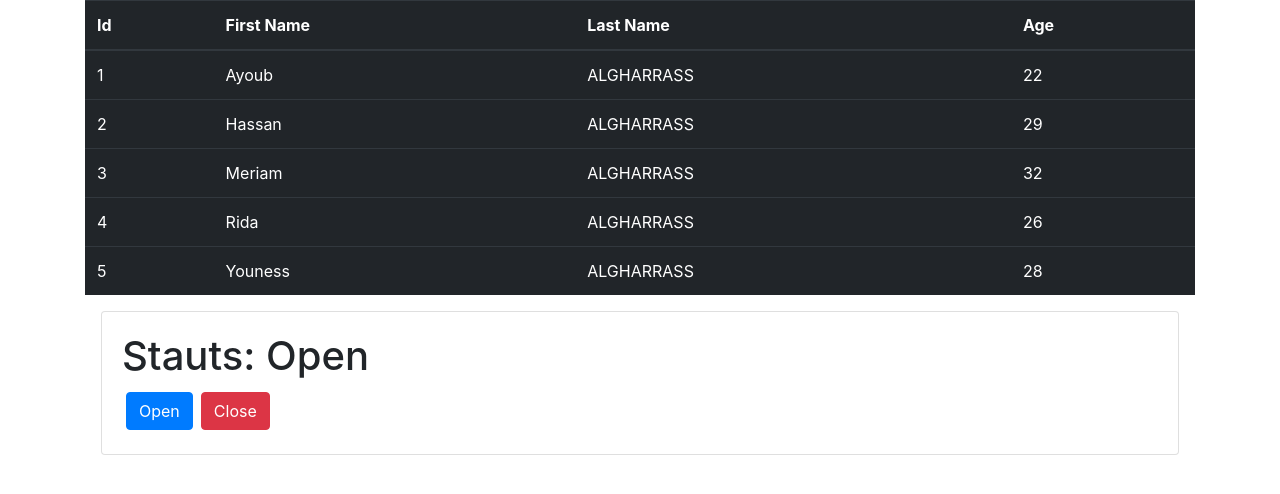
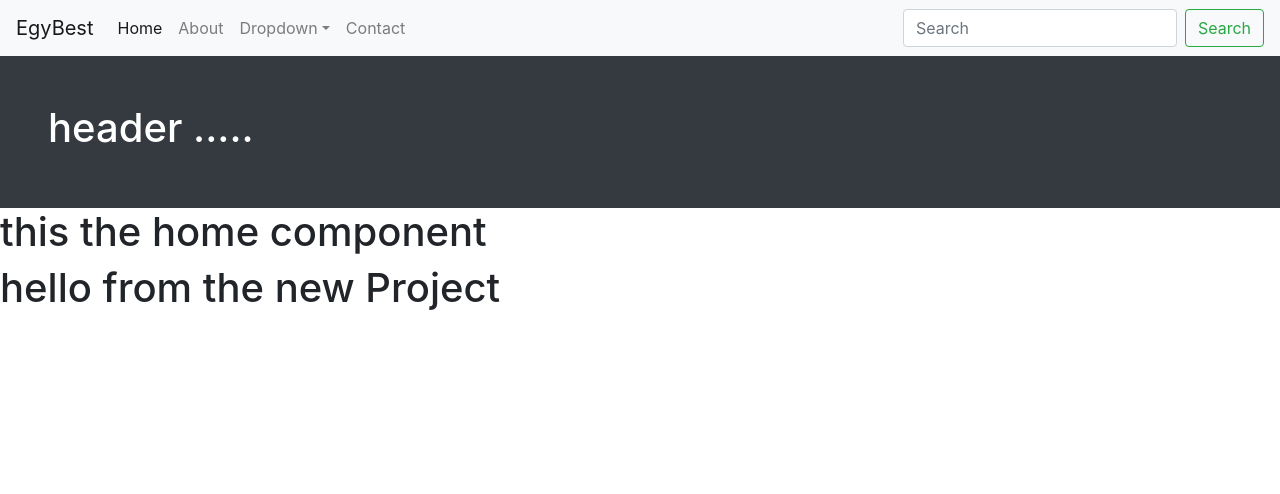
Before and after one commit to ALGHARRASS-AYOUB/react-test, a React (Create React App) app: page / in a window 1280 px wide. Shown: the top 494 px of the page. Built offline with nearby package versions, Linux system fonts and the light colour scheme.

Commit message:
egybest project

```diff
--- a/package.json
+++ b/package.json
@@ -8,6 +8,7 @@
     "@testing-library/user-event": "^13.5.0",
     "react": "^18.2.0",
     "react-dom": "^18.2.0",
+    "react-router-dom": "^6.6.2",
     "react-scripts": "5.0.1",
     "web-vitals": "^2.1.4"
   },
--- a/src/App.js
+++ b/src/App.js
@@ -1,24 +1,29 @@
-import logo from './logo.svg';
 import './App.css';
+import Hero from './components/Hero';
+import About from './components/About';
+import Contact from './components/Contact';
+import { Home } from './components/Home';
+import NavBar from './components/NavBar';
+import { Routes , Route} from 'react-router-dom';
+
 
 function App() {
   return (
-    <div className="App">
-      <header className="App-header">
-        <img src={logo} className="App-logo" alt="logo" />
-        <p>
-          Edit <code>src/App.js</code> and save to reload.
-        </p>
-        <a
-          className="App-link"
-          href="https://reactjs.org"
-          target="_blank"
-          rel="noopener noreferrer"
-        >
-          Learn React
-        </a>
-      </header>
-    </div>
+    <>
+      <div>
+        <NavBar/>
+      </div>
+        <Hero/>
+        <Routes>
+          <Route path="/" element={<Home/>} />
+
+          <Route path="/About" element={<About/>}  />
+          <Route path="/Contact" element={<Contact/>} />
+
+        </Routes>
+      <h1>hello from the new Project</h1>
+    </>
+
   );
 }
 
--- /dev/null
+++ b/src/components/About.js
@@ -0,0 +1,9 @@
+import React from 'react'
+
+function About() {
+  return (
+    <div>About</div>
+  )
+}
+
+export default About
--- /dev/null
+++ b/src/components/Contact.js
@@ -0,0 +1,9 @@
+import React from 'react'
+
+function Contact() {
+  return (
+    <div>Contact</div>
+  )
+}
+
+export default Contact
--- /dev/null
+++ b/src/components/Hero.js
@@ -0,0 +1,11 @@
+import React from 'react'
+
+function Hero() {
+  return (
+    <header className='bg-dark text-white p-5'>
+        <h1>        header .....</h1>
+    </header>
+  )
+}
+
+export default Hero
--- /dev/null
+++ b/src/components/Home.js
@@ -0,0 +1,7 @@
+export function Home(){
+    return (<>
+            <h1>this the home component</h1>
+
+            </>)
+
+}
--- /dev/null
+++ b/src/components/NavBar.js
@@ -0,0 +1,45 @@
+import React from "react";
+import { Link } from "react-router-dom";
+
+
+// const NavBar=()=>{}
+function NavBar(){
+    return <>
+          <nav className="navbar navbar-expand-lg navbar-light bg-light">
+     <Link className="navbar-brand" to="/">EgyBest</Link>
+     <button className="navbar-toggler" type="button" data-toggle="collapse" data-target="#navbarSupportedContent" aria-controls="navbarSupportedContent" aria-expanded="false" aria-label="Toggle navigation">
+       <span className="navbar-toggler-icon"></span>
+     </button>
+
+     <div className="collapse navbar-collapse" id="navbarSupportedContent">
+       <ul className="navbar-nav mr-auto">
+         <li className="nav-item active">
+           <Link className="nav-link" to="/">Home <span className="sr-only">(current)</span></Link>
+         </li>
+         <li className="nav-item">
+           <Link className="nav-link" to="/About">About</Link>
+         </li>
+         <li className="nav-item dropdown">
+           <Link className="nav-link dropdown-toggle" to="#" id="navbarDropdown" role="button" data-toggle="dropdown" aria-haspopup="true" aria-expanded="false">
+             Dropdown
+           </Link>
+           <div className="dropdown-menu" aria-labelledby="navbarDropdown">
+             <Link className="dropdown-item" to="#">Action</Link>
+             <Link className="dropdown-item" to="#">Another action</Link>
+             <div className="dropdown-divider"></div>
+             <Link className="dropdown-item" to="#">Something else here</Link>
+           </div>
+         </li>
+         <li className="nav-item">
+           <Link className="nav-link" to="/Contact">Contact</Link>
+         </li>
+       </ul>
+       <form className="form-inline my-2 my-lg-0">
+         <input className="form-control mr-sm-2" type="search" placeholder="Search" aria-label="Search"/>
+         <button className="btn btn-outline-success my-2 my-sm-0" type="submit">Search</button>
+       </form>
+     </div>
+   </nav>
+    </>
+   }
+export default NavBar;
--- a/src/index.js
+++ b/src/index.js
@@ -1,7 +1,8 @@
 import React, { createElement, useState } from 'react';
 import ReactDOM from 'react-dom';
 import './index.css';
-// import App from './App';
+ import App from './App';
+ import { BrowserRouter } from 'react-router-dom';
 
 // const root = ReactDOM.createRoot(document.getElementById('root'));
 // root.render(
@@ -10,84 +11,86 @@ import './index.css';
 //   </React.StrictMode>
 // );
 
-const persons=[
-  {"id":1,first_name:"Ayoub",last_name:"ALGHARRASS",age:22},
-  {"id":2,first_name:"Hassan",last_name:"ALGHARRASS",age:29},
-  {"id":3,first_name:"Meriam",last_name:"ALGHARRASS",age:32},
-  {"id":4,first_name:"Rida",last_name:"ALGHARRASS",age:26},
-  {"id":5,first_name:"Youness",last_name:"ALGHARRASS",age:28},
-]
+// const persons=[
+//   {"id":1,first_name:"Ayoub",last_name:"ALGHARRASS",age:22},
+//   {"id":2,first_name:"Hassan",last_name:"ALGHARRASS",age:29},
+//   {"id":3,first_name:"Meriam",last_name:"ALGHARRASS",age:32},
+//   {"id":4,first_name:"Rida",last_name:"ALGHARRASS",age:26},
+//   {"id":5,first_name:"Youness",last_name:"ALGHARRASS",age:28},
+// ]
 
-function ChangeStatus(){
-  const [status,setStatus]=useState("Open")
+// function ChangeStatus(){
+//   const [status,setStatus]=useState("Open")
 
-  return (
-    <div className='container'>
-
-    <div className="card m-3">
-      <div className="card-body">
-      <h1>Stauts: {status}</h1>
-      <button className='btn btn-primary m-1' onClick={()=>setStatus("Opened")}>Open</button>
-      <button className='btn btn-danger m-1' onClick={()=>setStatus("Closed")}>Close</button>
-
-      </div>
-    </div>
-    </div>
-  )
-
-}
+//   return (
+//     <div className='container'>
+//     <div className="card m-3">
+//       <div className="card-body">
+//       <h1>Stauts: {status}</h1>
+//       <button className='btn btn-primary m-1' onClick={()=>setStatus("Opened")}>Open</button>
+//       <button className='btn btn-danger m-1' onClick={()=>setStatus("Closed")}>Close</button>
+//       </div>
+//     </div>
+//     </div>
+//   )
+// }
 
 
-function NonAuthorized(){
-  return <div className="container">
-          <h1 >
-            401
-          </h1>
-  </div>
-}
 
-function Person(props){
-  if(props.secretKey!="knocknoc")
-    return <NonAuthorized/>
-  return (
-      <div className="container">
-           <table className='table table-dark'>
-      <thead>
-        <tr>
-        <th scope='col'>Id</th>
-        <th scope='col'>First Name</th>
-        <th scope='col'>Last Name</th>
-        <th scope='col'>Age</th>
-        </tr>
-      </thead>
+// function NonAuthorized(){
+//   return <div className="container">
+//           <h1 >
+//             401
+//           </h1>
+//   </div>
+// }
 
-  <tbody>
-        {props.listNames.map(perso=>(
-        <tr key={perso.id}>
-          <td scope='row'>{perso.id}</td>
-          <td>{perso.first_name}</td>
-          <td>{perso.last_name}</td>
-          <td>{perso.age}</td>
-        </tr>
-        )
-        )}
-      </tbody>
 
-    </table>
-      </div>
-  )
-}
-function App(){
-  return (
-    <>
-    <Person secretKey="knocknoc" listNames={persons}/>
-    <ChangeStatus/>
-    </>
-    )
+// function Person(props){
+//   if(props.secretKey!="knocknoc")
+//     return <NonAuthorized/>
+//   return (
+//       <div className="container">
+//           <table className='table table-dark'>
+//       <thead>
+//         <tr>
+//         <th scope='col'>Id</th>
+//         <th scope='col'>First Name</th>
+//         <th scope='col'>Last Name</th>
+//         <th scope='col'>Age</th>
+//         </tr>
+//       </thead>
 
-}
+//   <tbody>
+//         {props.listNames.map(perso=>(
+//         <tr key={perso.id}>
+//           <td scope='row'>{perso.id}</td>
+//           <td>{perso.first_name}</td>
+//           <td>{perso.last_name}</td>
+//           <td>{perso.age}</td>
+//         </tr>
+//         )
+//         )}
+//       </tbody>
 
+//     </table>
+//       </div>
+//   )
+// }
+// function App(){
+//   return (
+//     <>
+//     <Person secretKey="knocknoc" listNames={persons}/>
+//     <ChangeStatus/>
+//     </>
+//     )
+
+// }
 ReactDOM.render(
-    <App/>,
+  <React.StrictMode>
+    <BrowserRouter>
+      <App/>
+    </BrowserRouter>
+  </React.StrictMode>,
     document.getElementById('root')
 );
```
Also changed, not shown: src/logo.svg (deleted), 1 other file (tests, documents, lock files or other folders).
